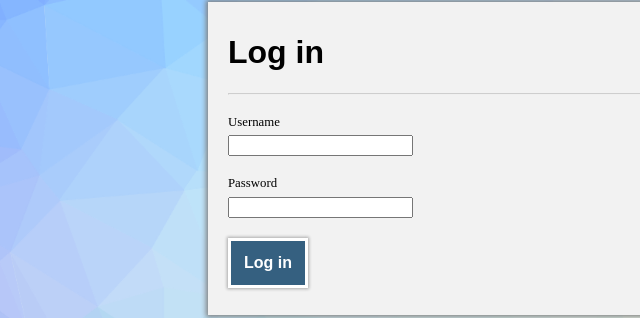
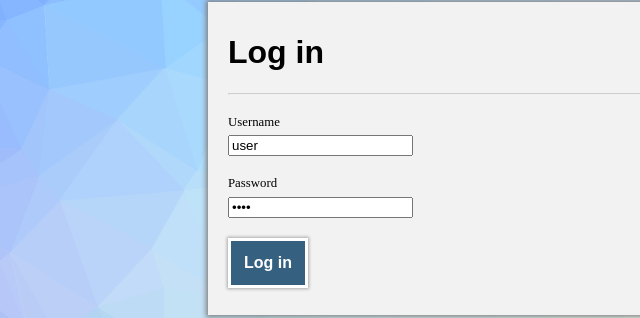
Before and after one commit to mformanek/SDPApp, a website: page public/login.html in a window 1280 px wide. Shown: the part 108-426 px from the top of the page, 38-678 px from the left. Drawn offline with Linux system fonts and the light colour scheme.

Commit message:
Possible fix
Add id and value to user and pass fields in login.html

```diff
--- a/public/login.html
+++ b/public/login.html
@@ -43,11 +43,11 @@
             <p class="formlabel">
                 Username
             </p>
-            <input type="text" name="user">
+            <input type="text" name="user" id ="user" value="user">
             <p class="formlabel">
                 Password
             </p>
-            <input type="password" name="pass">
+            <input type="password" name="pass" id="pass" value="pass">
             <br>
             <input type="submit" value="Log in" class="submit">
         </form>
```
